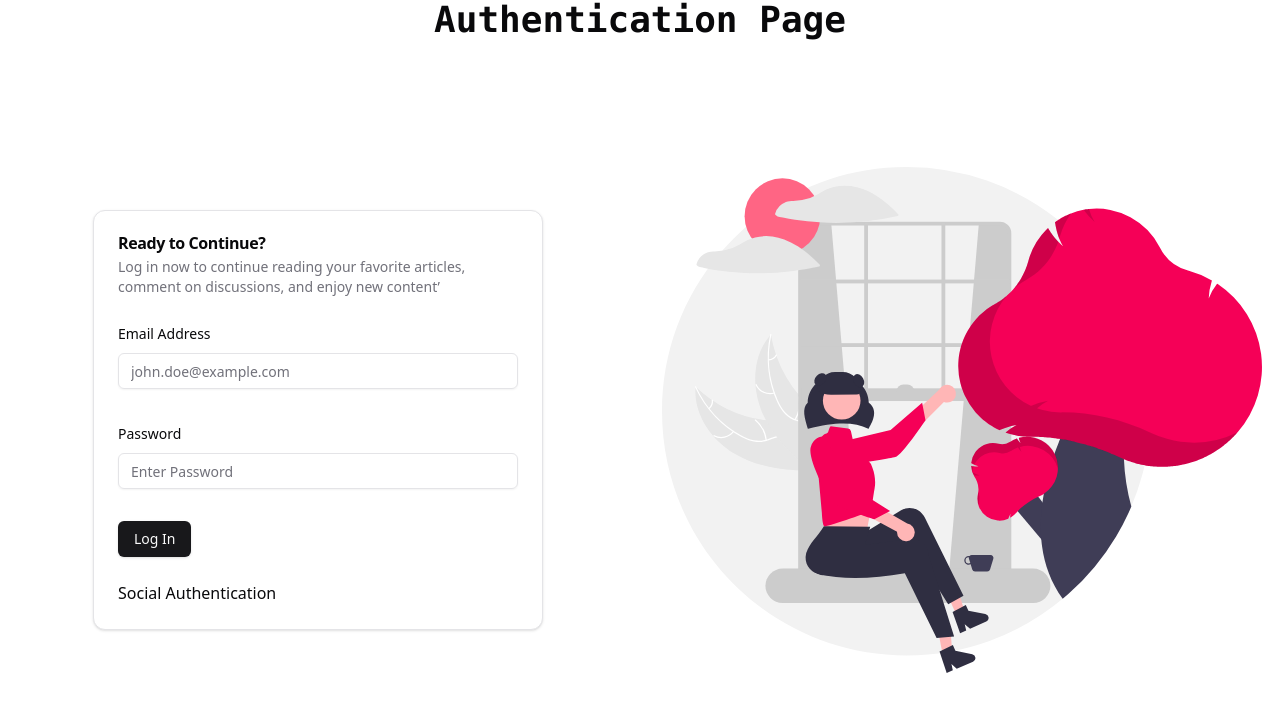
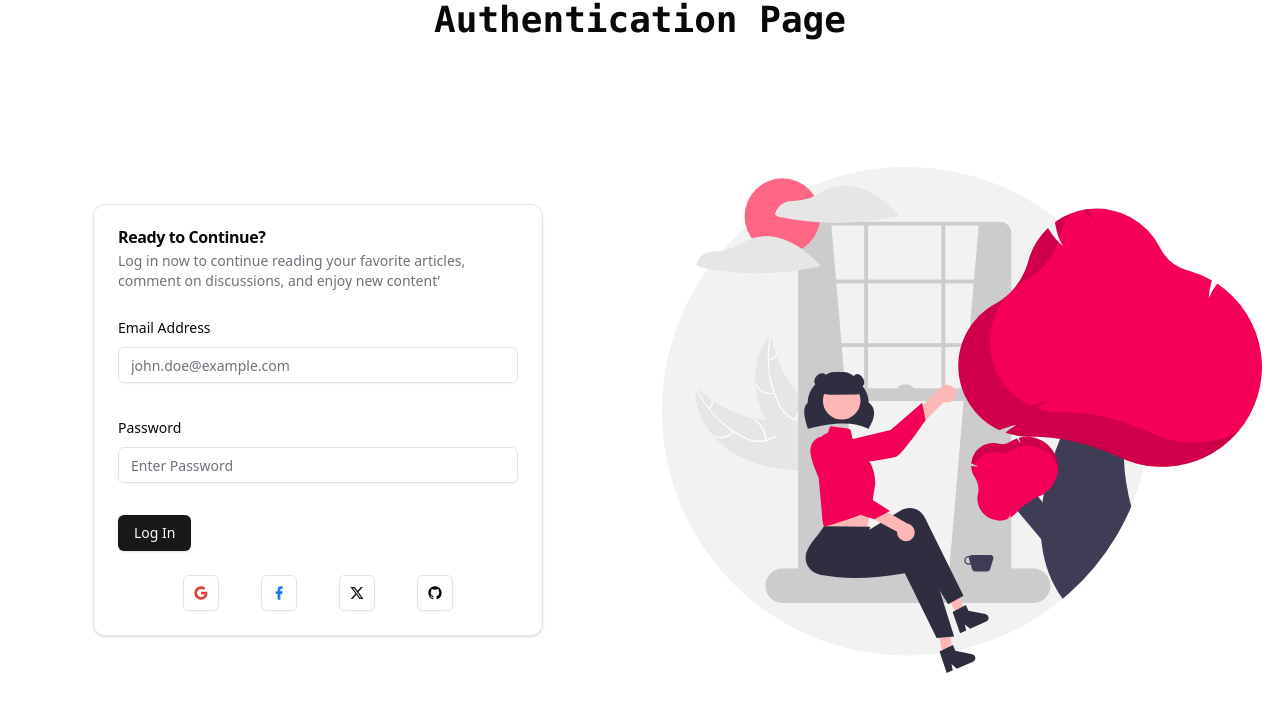
Before and after one commit to eedu7/ByteBlog, a Next.js app in the folder frontend/: page /sign-in in a window 1280 px wide. Shown: the top 712 px of the page. Built offline with nearby package versions, Linux system fonts and the light colour scheme.

Commit message:
MINOR: Added the SocialAuthentication Component to the SignIn and SignUp card

```diff
--- a/frontend/src/app/(auth)/sign-in/SignInCard.tsx
+++ b/frontend/src/app/(auth)/sign-in/SignInCard.tsx
@@ -7,6 +7,7 @@ import {
     CardTitle,
 } from "@/components/ui/card";
 
+import SocialAuthentication from "@/features/auth/SocialAuthentication";
 import SignInForm from "./SignInForm";
 
 const SignInCard = () => {
@@ -23,7 +24,7 @@ const SignInCard = () => {
                 <SignInForm />
             </CardContent>
             <CardFooter>
-                <h1 className="text-center">Social Authentication</h1>
+                <SocialAuthentication />
             </CardFooter>
         </Card>
     );
--- a/frontend/src/app/(auth)/sign-up/SignUpCard.tsx
+++ b/frontend/src/app/(auth)/sign-up/SignUpCard.tsx
@@ -7,6 +7,7 @@ import {
     CardTitle,
 } from "@/components/ui/card";
 
+import SocialAuthentication from "@/features/auth/SocialAuthentication";
 import SignUpForm from "./SignUpForm";
 
 const SignUpCard = () => {
@@ -24,7 +25,7 @@ const SignUpCard = () => {
                 <SignUpForm />
             </CardContent>
             <CardFooter>
-                <h1 className="text-center">Social Authentication</h1>
+                <SocialAuthentication />
             </CardFooter>
         </Card>
     );
```
